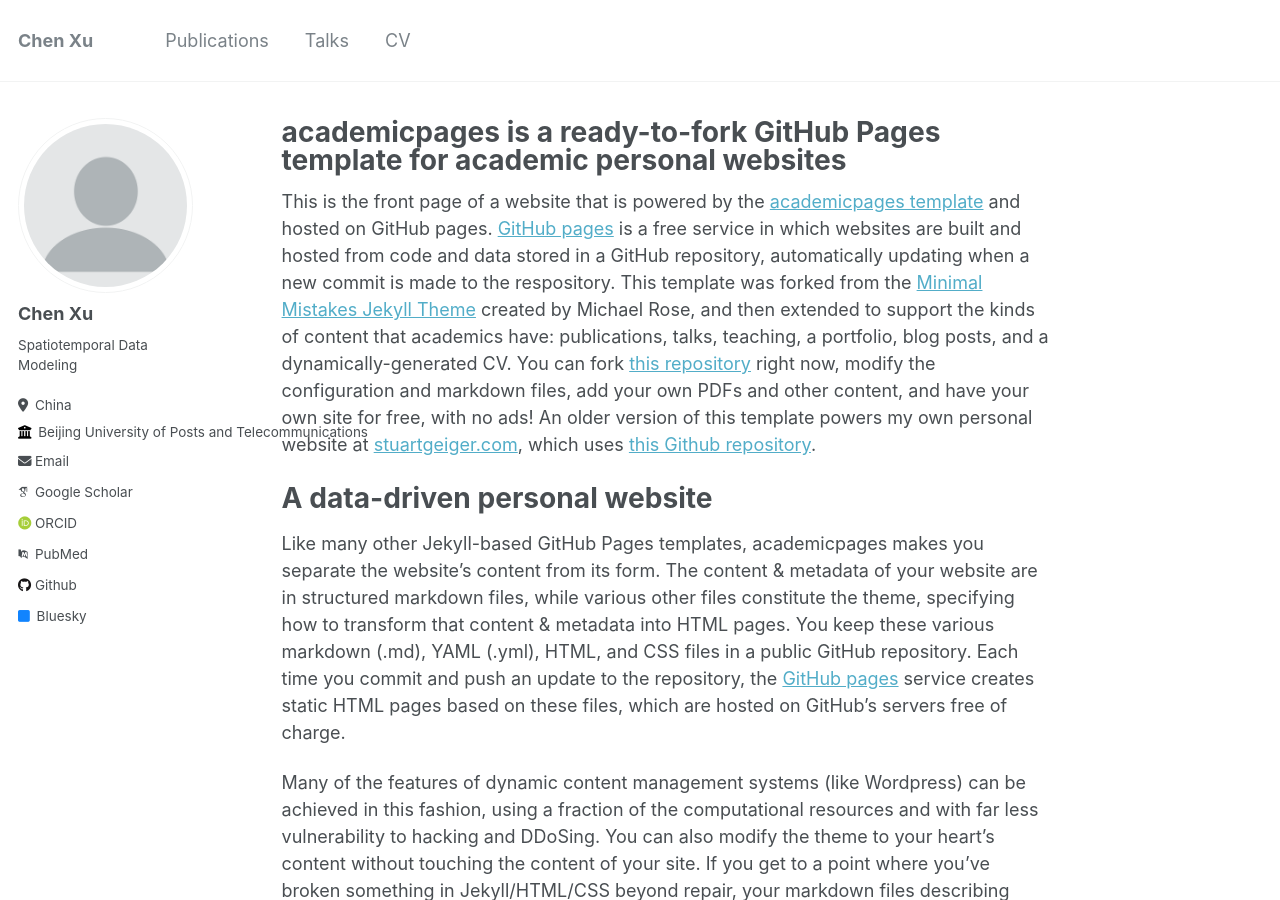
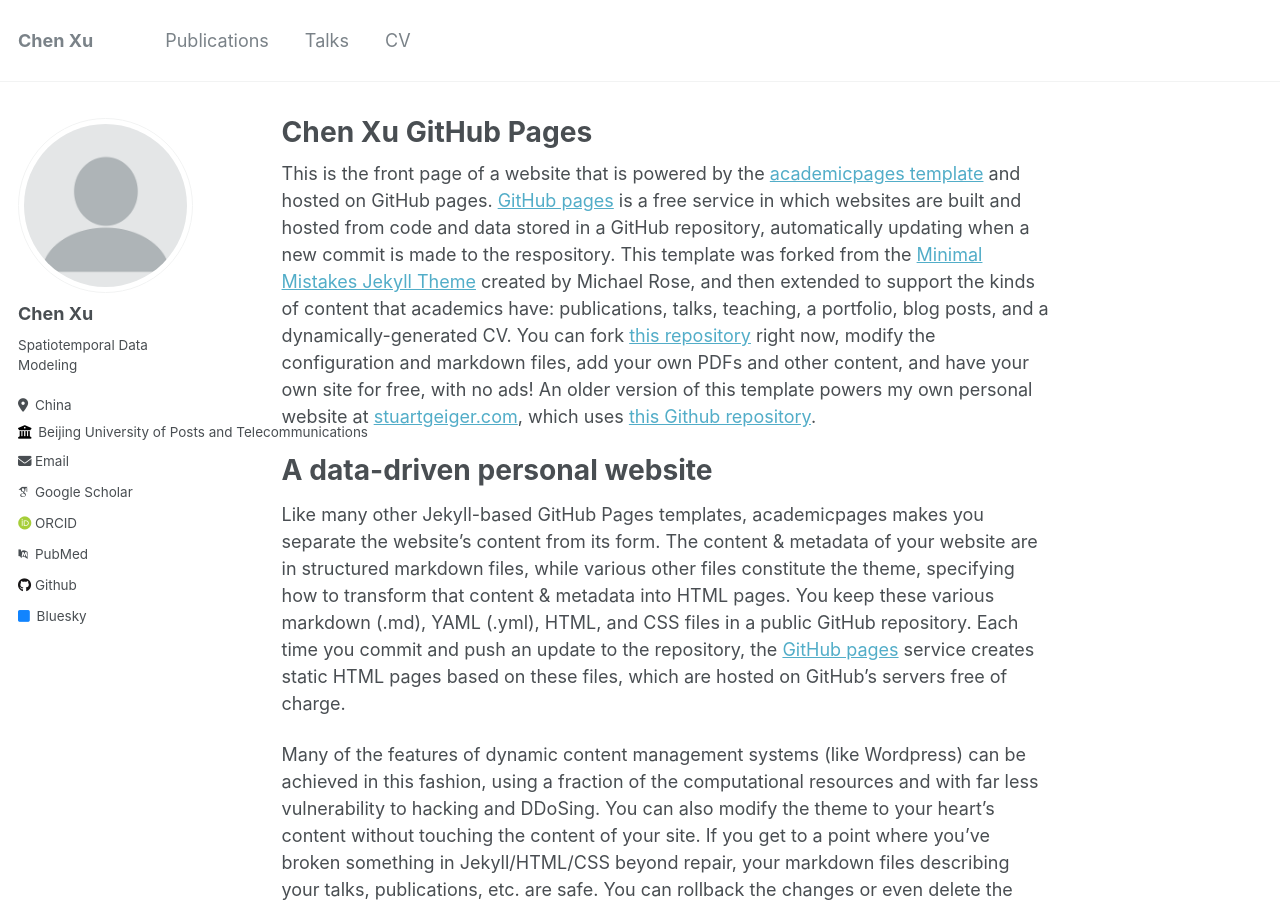
Before and after one commit to ChenXu02/ChenXu02.github.io, a Jekyll site: the page built from _pages/about.md, in a window 1280 px wide and 900 px high. Built offline with Jekyll 4.4.1, drawn with Linux system fonts in a browser that asks for light colours; some web fonts are replaced.

Commit message:
Update about.md

```diff
--- a/_pages/about.md
+++ b/_pages/about.md
@@ -1,6 +1,6 @@
 ---
 permalink: /
-title: "academicpages is a ready-to-fork GitHub Pages template for academic personal websites"
+title: "Chen Xu GitHub Pages"
 author_profile: true
 redirect_from:
   - /about/
```
